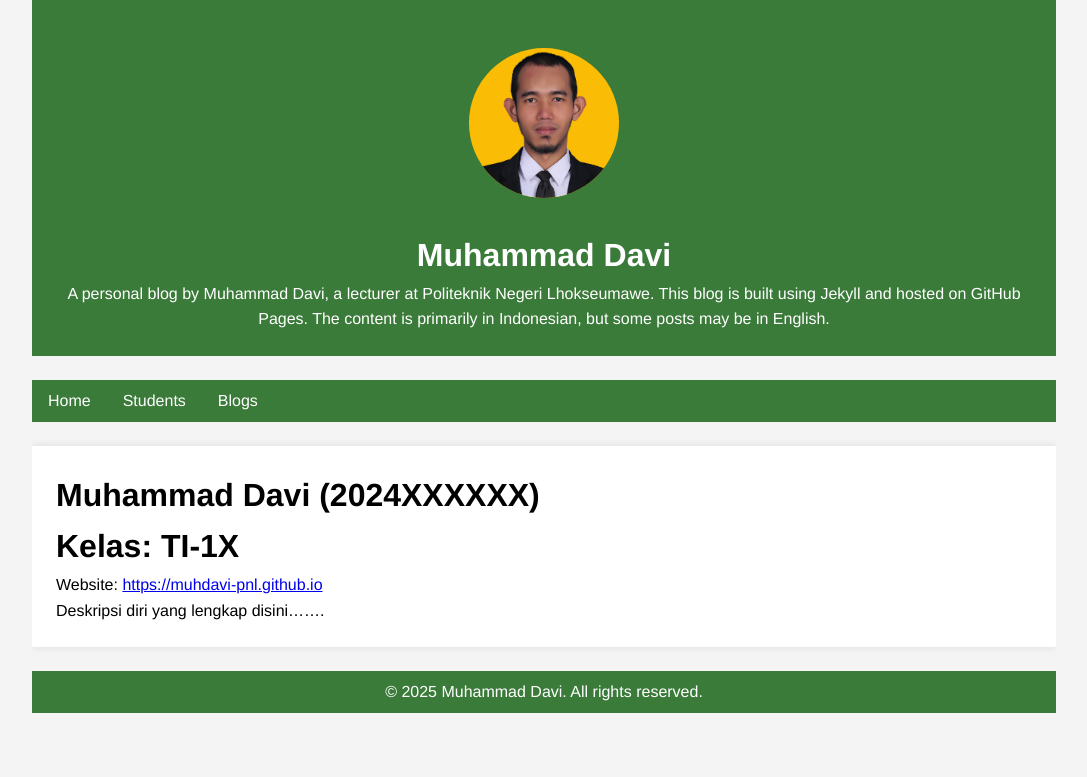
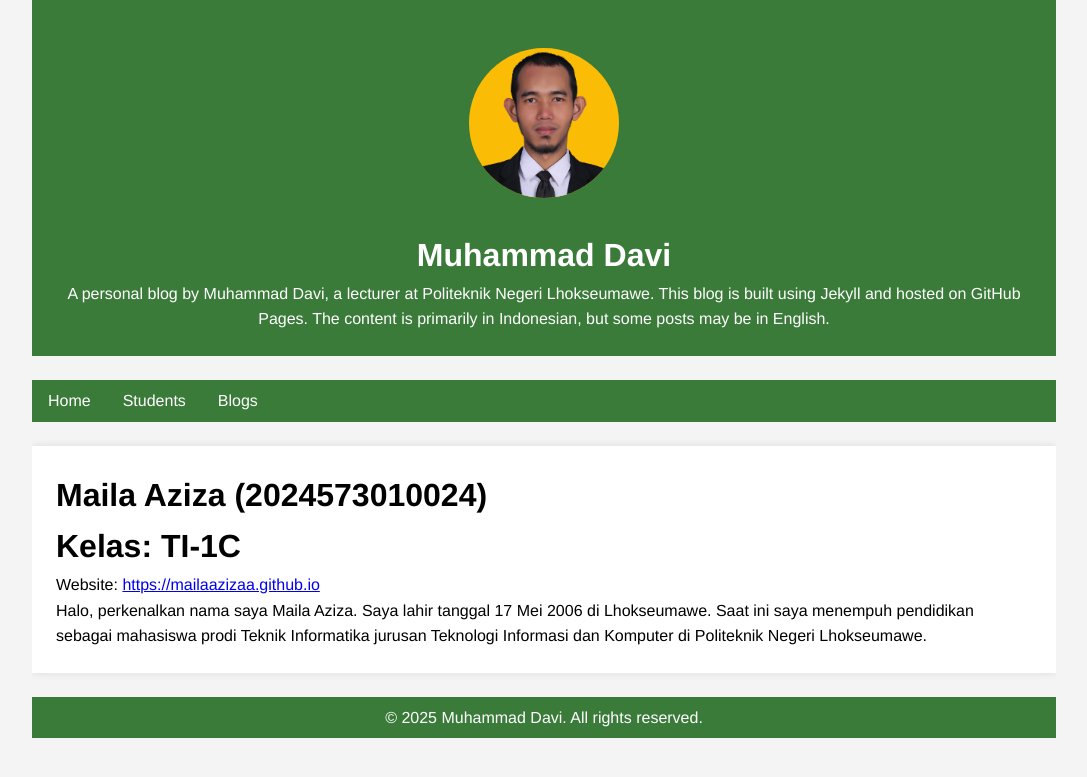
Before and after one commit to muhdavi-pnl/muhdavi-pnl.github.io, a Jekyll site: the page built from _students/davi.md, in a window 1280 px wide. Shown: the top 777 px of the page, without its empty margins (96-1183 px from the left). Built offline with Jekyll 4.4.1, drawn with Linux system fonts in a browser that asks for light colours.

Commit message:
maila.md

```diff
--- a/_students/davi.md
+++ b/_students/davi.md
@@ -1,9 +1,9 @@
 ---
 layout: student
-short_name: Davi
-name: Muhammad Davi
-nim: 2024XXXXXX
-class: TI-1X
-website: https://muhdavi-pnl.github.io
+short_name: Maila
+name: Maila Aziza
+nim: 2024573010024
+class: TI-1C
+website: https://mailaazizaa.github.io
 ---
-Deskripsi diri yang lengkap disini.......
+Halo, perkenalkan nama saya Maila Aziza. Saya lahir tanggal 17 Mei 2006 di Lhokseumawe. Saat ini saya menempuh pendidikan sebagai mahasiswa prodi Teknik Informatika jurusan Teknologi Informasi dan Komputer di Politeknik Negeri Lhokseumawe.
```
